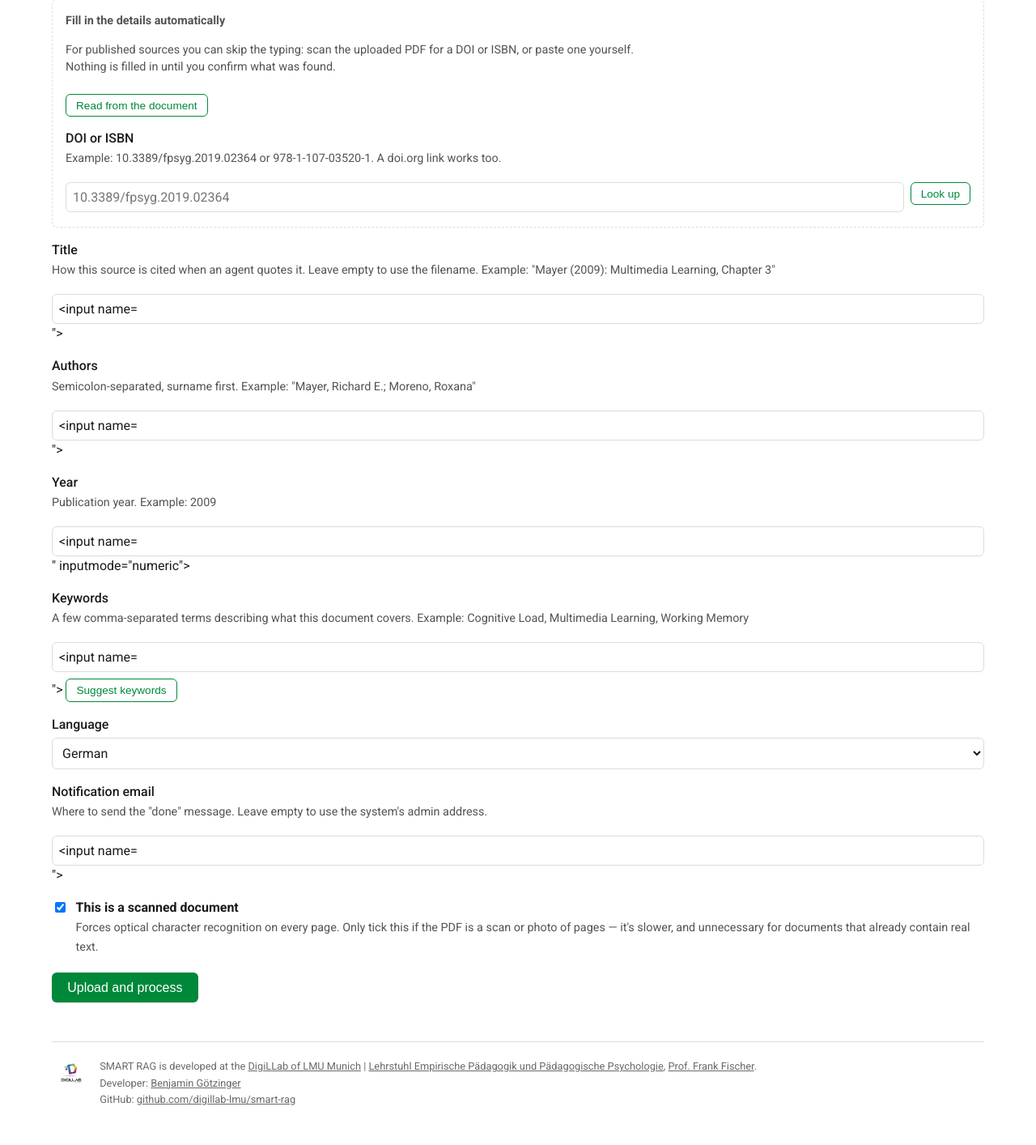
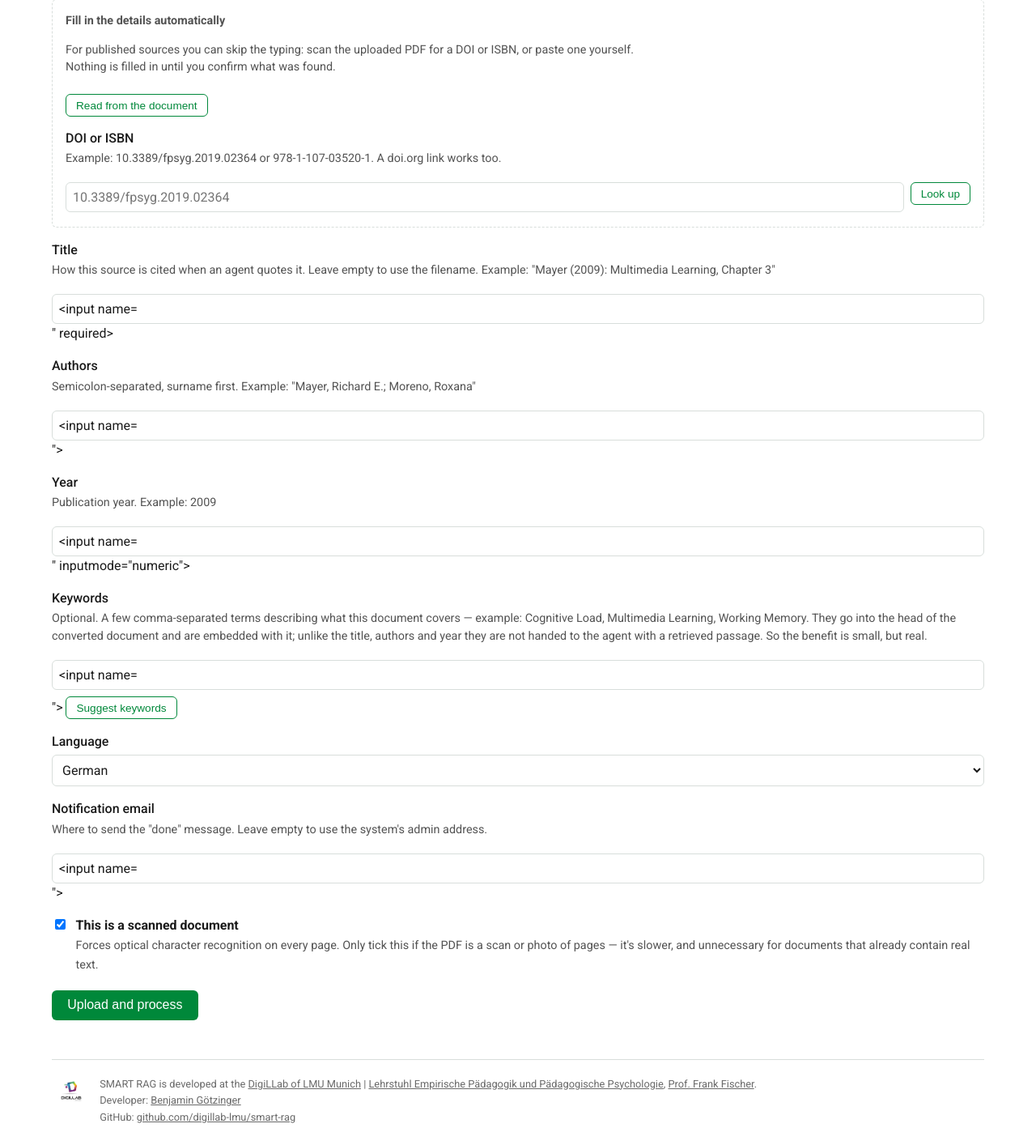
Before and after one commit to digillab-lmu/smart-rag, a Flask app: template content-admin/templates/upload.html in a window 1280 px wide. Shown: the part 665-2079 px from the top of the page at 81% size. Before the commit the page ends 2030 px from the top, so only its background shows below. Run offline with Flask 3, Linux system fonts and the light colour scheme; the template is opened without the code that fills it: most values are stand-ins (such as "Sample title", 1, 10 or a date in 2020); form fields are guessed from the names that the template uses; parts of the project's set-up code (start-up, migrations or seed data) failed here and were passed over; some libraries are stand-ins or nearby versions.

Commit message:
feat(upload): require the one field an answer cites with, and warn about the two it should
Three fields decide whether an answer can name its source. Read out of the six
agent templates rather than assumed: source_title, authors and year are in
every retrieving agent's weaviateMetadataKeys, so each of them travels with
every passage the agents pull back. Until now an upload needed only a slot and
a file, and two of the three documents on the test installation had neither an
author nor a year.

**The title is required now**, and the fallback to the file name is deleted
with it. That fallback was not a safety net, it was the bug: it is how a
document reaches the index named after its slug, and that slug is then what a
student sees as the source. An existing smoke check asserted the fallback;
it now asserts the refusal, which is the contract that replaced it.

**Authors and year are deliberately not required.** A ministry framework or a
curriculum has no personal author, and a mandatory field there does not
produce data, it produces invented data — and an invented source is worse than
a missing one. Their absence is said once, after the upload has succeeded, as
a warning: nothing to redo, something to know for next time.

**And the topic field now says what it does.** It is written into the head of
the converted document and embedded with it, but unlike the other three it is
never handed to the agent. Small but real, and better stated than left for
somebody to assume either way.

Two of my own checks were too weak and were rewritten before this landed. The
title check grepped for the message name and stayed green when the condition
around it was disabled; it now names the condition and the absent fallback,
and the behavioural half lives in the smoke suite. Verified by mutation in
both directions: dropping the requirement fails, and marking authors required
fails too.

60 suites pass, 1 skipped for want of root.

Co-Authored-By: Claude Opus 5 <noreply@anthropic.com>

```diff
--- a/content-admin/app.py
+++ b/content-admin/app.py
@@ -1132,6 +1132,7 @@ def upload():
 
     error = None
     success = None
+    warning = None
     form = {}
 
     if request.method == "POST":
@@ -1151,6 +1152,15 @@ def upload():
             error = _t("upload_err_no_slot")
         elif not upload_file or not upload_file.filename:
             error = _t("upload_err_no_file")
+        elif not form["title"]:
+            # The one metadata field that is genuinely required. It is handed
+            # to the agent with every retrieved chunk (source_title is in each
+            # agent's weaviateMetadataKeys), so it is what an answer cites
+            # with. Left empty, the citation falls back to a filename slug —
+            # "agent_1/digitale-bildung-an-bayerischen-schulen-…md" is what a
+            # student then sees as the source. The field is pre-filled from
+            # the PDF, so requiring it costs a glance, not typing.
+            error = _t("upload_err_no_title_field")
         elif os.path.splitext(upload_file.filename)[1].lower() not in ALLOWED_UPLOAD_EXTENSIONS:
             error = _t(
                 "upload_err_bad_type",
@@ -1174,7 +1184,11 @@ def upload():
                     # Falling back to the filename matches what the ingest
                     # workflow does anyway if title is empty — doing it here
                     # too just makes the value visible to the operator.
-                    title=form["title"] or os.path.splitext(upload_file.filename)[0],
+                    # No fallback to the file name. There used to be one, and
+                    # it is why documents reached the index titled after their
+                    # slug — which is then what an answer cites. The title is
+                    # required above, so this can only be a real one.
+                    title=form["title"],
                     authors=form["authors"],
                     year=form["year"],
                     topic=form["topic"],
@@ -1204,12 +1218,28 @@ def upload():
                                    upload_file.filename, exc)
                 agent_label = configured[form["slot"]].get("name") or f"Agent {form['slot']}"
                 success = _t("upload_ok", upload_file.filename, agent_label)
+                # Authors and year are not required, and deliberately so: a
+                # ministry framework or a curriculum has no personal author,
+                # and a mandatory field there buys invented entries. An
+                # invented source is worse than a missing one. But both ride
+                # along on every chunk and are what an answer cites with, so
+                # their absence is said once, after the upload has succeeded,
+                # rather than blocking it.
+                thin = [name for name, value in (("authors", form["authors"]),
+                                                 ("year", form["year"]))
+                        if not value]
+                if thin:
+                    warning = _t("upload_warn_thin_metadata",
+                                 _t("upload_field_" + thin[0])
+                                 if len(thin) == 1
+                                 else _t("upload_fields_authors_and_year"))
                 form = {}
 
     return render_template(
         "upload.html",
         max_upload_mb=MAX_UPLOAD_BYTES // (1024 * 1024),
         conversion_minutes=conversion_limit_minutes(),
+        warning=warning,
         configured=configured,
         form=form,
         error=error,
@@ -1347,8 +1377,13 @@ def upload_too_large(_exc):
     return (
         render_template(
             "upload.html",
-        max_upload_mb=MAX_UPLOAD_BYTES // (1024 * 1024),
-        conversion_minutes=conversion_limit_minutes(),
+            max_upload_mb=MAX_UPLOAD_BYTES // (1024 * 1024),
+            conversion_minutes=conversion_limit_minutes(),
+            # No warning here: this handler runs instead of the route, so
+            # nothing was uploaded and there is nothing to have been thin
+            # about. Passing the name unbound would be a NameError raised
+            # from an error handler, which is the worst place for one.
+            warning=None,
             configured={
                 num: data
                 for num, data in storage.all_slots(g.course["id"]).items()
--- a/content-admin/i18n.py
+++ b/content-admin/i18n.py
@@ -434,7 +434,7 @@ the link is used, and the link only works from this message.
     "upload_year_label": "Year",
     "upload_year_help": "Publication year. Example: 2009",
     "upload_topic_label": "Keywords",
-    "upload_topic_help": "A few comma-separated terms describing what this document covers. Example: Cognitive Load, Multimedia Learning, Working Memory",
+    "upload_topic_help": "Optional. A few comma-separated terms describing what this document covers — example: Cognitive Load, Multimedia Learning, Working Memory. They go into the head of the converted document and are embedded with it; unlike the title, authors and year they are not handed to the agent with a retrieved passage. So the benefit is small, but real.",
     "upload_topic_suggest": "Suggest keywords",
     "upload_topic_suggesting": "Thinking…",
     "upload_topic_err": "Could not suggest keywords: %s",
@@ -575,6 +575,11 @@ the link is used, and the link only works from this message.
     "docs_job_dismiss_title": "Remove this line. It clears the progress entry, not the document — a document that was written is in the list below and is removed there.",
     "docs_job_dismissed": "Progress entry cleared. Nothing was removed from the index.",
     "docs_job_dismiss_failed": "That progress entry is not there any more — it may have aged out, or the page was open while it went.",
+    "upload_err_no_title_field": "A title is needed. It is what an answer cites this document with — without it a student sees a file name. It is filled in from the PDF where the PDF says one; correct it rather than clearing it.",
+    "upload_warn_thin_metadata": "Uploaded, and being processed. One thing for next time: %s left empty. Both travel with every passage the agents retrieve and are what an answer names its source with, so a document without them can be found and quoted but not properly attributed. Nothing to redo — this is worth knowing for the next upload.",
+    "upload_field_authors": "the authors were",
+    "upload_field_year": "the year was",
+    "upload_fields_authors_and_year": "the authors and the year were",
 }
 
 
@@ -982,7 +987,7 @@ dieser Nachricht.
     "upload_year_label": "Jahr",
     "upload_year_help": "Erscheinungsjahr. Beispiel: 2009",
     "upload_topic_label": "Schlagwörter",
-    "upload_topic_help": "Einige durch Komma getrennte Begriffe, die den Inhalt beschreiben. Beispiel: Cognitive Load, Multimediales Lernen, Arbeitsgedächtnis",
+    "upload_topic_help": "Optional. Einige durch Komma getrennte Begriffe, die den Inhalt beschreiben — Beispiel: Cognitive Load, Multimediales Lernen, Arbeitsgedächtnis. Sie stehen im Kopf des umgewandelten Dokuments und werden dadurch mit eingebettet; an den Agenten weitergereicht werden sie im Gegensatz zu Titel, Autoren und Jahr nicht. Der Nutzen ist also klein, aber vorhanden.",
     "upload_topic_suggest": "Schlagwörter vorschlagen",
     "upload_topic_suggesting": "Wird überlegt…",
     "upload_topic_err": "Schlagwörter konnten nicht vorgeschlagen werden: %s",
@@ -1120,6 +1125,11 @@ dieser Nachricht.
     "docs_job_dismiss_title": "Diese Zeile entfernen. Das räumt den Fortschrittseintrag weg, nicht das Dokument — ein geschriebenes Dokument steht in der Liste darunter und wird dort entfernt.",
     "docs_job_dismissed": "Fortschrittseintrag weggeräumt. Aus dem Index wurde nichts entfernt.",
     "docs_job_dismiss_failed": "Diesen Fortschrittseintrag gibt es nicht mehr — er ist vielleicht von selbst verfallen, oder die Seite stand offen, während er verschwand.",
+    "upload_err_no_title_field": "Ein Titel wird gebraucht. Mit ihm belegt eine Antwort dieses Dokument — ohne ihn sieht eine studierende Person einen Dateinamen. Er wird aus dem PDF vorbefüllt, wo das PDF einen nennt; korrigiere ihn lieber, als ihn zu leeren.",
+    "upload_warn_thin_metadata": "Hochgeladen und in Verarbeitung. Eines fürs nächste Mal: %s leer geblieben. Beides reist mit jeder Textstelle mit, die die Agenten abrufen, und ist das, womit eine Antwort ihre Quelle benennt — ein Dokument ohne diese Angaben lässt sich finden und zitieren, aber nicht sauber zuordnen. Nichts zu wiederholen; das ist für den nächsten Upload gut zu wissen.",
+    "upload_field_authors": "die Autorenangabe ist",
+    "upload_field_year": "das Jahr ist",
+    "upload_fields_authors_and_year": "Autorenangabe und Jahr sind",
 }
 
 
--- a/content-admin/templates/base.html
+++ b/content-admin/templates/base.html
@@ -167,6 +167,9 @@
     .error { background: #c0392b1a; border: 1px solid #c0392b; padding: 0.75rem; border-radius: 6px; margin-bottom: 1rem; }
     .success { background: var(--accent-tint); border: 1px solid var(--accent); padding: 0.75rem; border-radius: 6px; margin-bottom: 1rem; }
     .note { opacity: 0.75; font-size: 0.9rem; }
+    .warn { background: var(--warn-tint, rgba(200,150,0,.12));
+            border: 1px solid var(--warn, #b8860b); padding: .75rem;
+            border-radius: 6px; margin-bottom: 1rem; }
     label { display: block; margin-top: 1rem; font-weight: 500; }
     input, textarea, select {
       width: 100%; box-sizing: border-box; padding: 0.5rem; margin-top: 0.25rem;
@@ -388,6 +391,10 @@
 
   {% if error %}<div class="error">{{ error }}</div>{% endif %}
   {% if success %}<div class="success">{{ success }}</div>{% endif %}
+  {# Neither an error nor a success: the thing worked and is worth
+     doing better next time. Rendered here, like the other two, so no
+     page prints it twice. #}
+  {% if warning %}<div class="warn">{{ warning }}</div>{% endif %}
 
   {% block content %}{% endblock %}
 
--- a/content-admin/templates/upload.html
+++ b/content-admin/templates/upload.html
@@ -51,7 +51,7 @@
 
   <label for="title">{{ t('upload_doc_title_label') }}</label>
   <p class="note" style="margin-top: 0.15rem;">{{ t('upload_doc_title_help') }}</p>
-  <input type="text" id="title" name="title" value="{{ form.get('title', '') }}">
+  <input type="text" id="title" name="title" value="{{ form.get('title', '') }}" required>
 
   <label for="authors">{{ t('upload_authors_label') }}</label>
   <p class="note" style="margin-top: 0.15rem;">{{ t('upload_authors_help') }}</p>
```
Also changed, not shown: tests/test_app_smoke.py (+19 -3 lines), tests/test_documents.py (+66 -0 lines), CHANGELOG.md.
